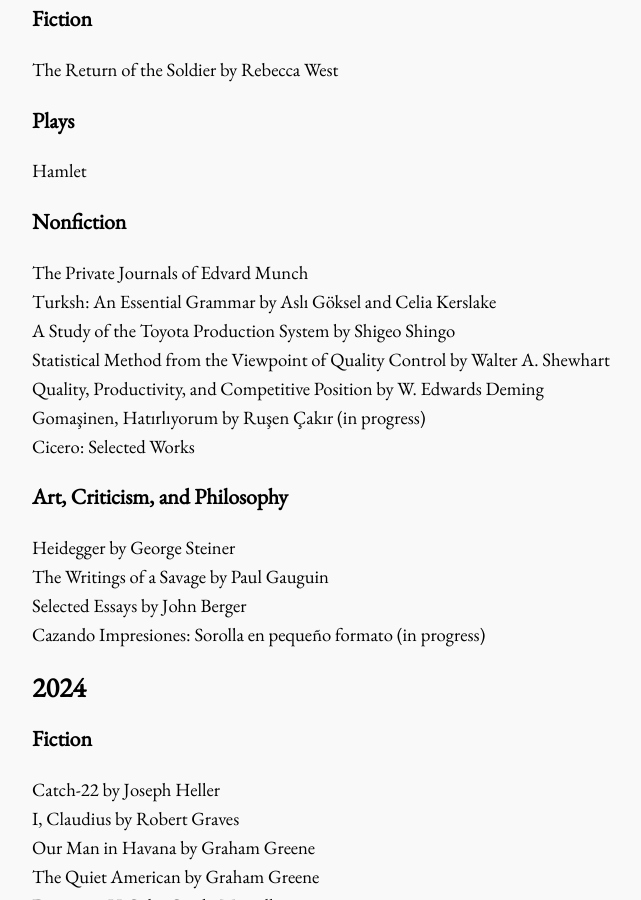
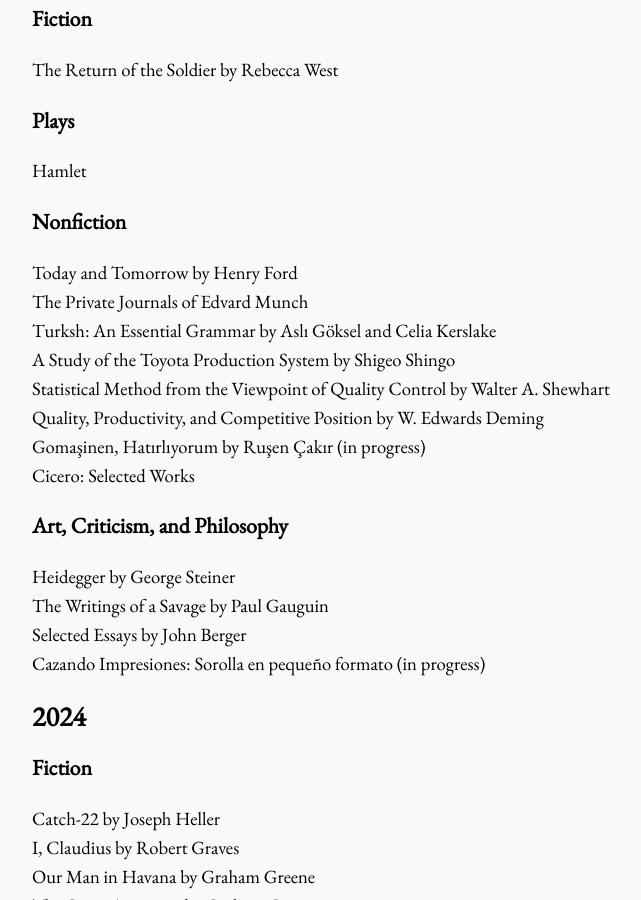
Before and after one commit to bora-uyumazturk/bora-uyumazturk.github.io, a Jekyll site: the page built from reading.html, in a window 1280 px wide and 900 px high, scrolled down 306 px. Shown: the whole window, without its empty margins (140-781 px from the left). Built offline with Jekyll 4.4.1, drawn with Linux system fonts in a browser that asks for light colours.

Commit message:
Update reading.html

```diff
--- a/reading.html
+++ b/reading.html
@@ -24,6 +24,7 @@ title: Reading
 
   <h3>Nonfiction</h3>
 
+  Today and Tomorrow by Henry Ford <br>
   The Private Journals of Edvard Munch <br>
   Turksh: An Essential Grammar by Aslı Göksel and Celia Kerslake <br>
   A Study of the Toyota Production System by Shigeo Shingo <br>
```
